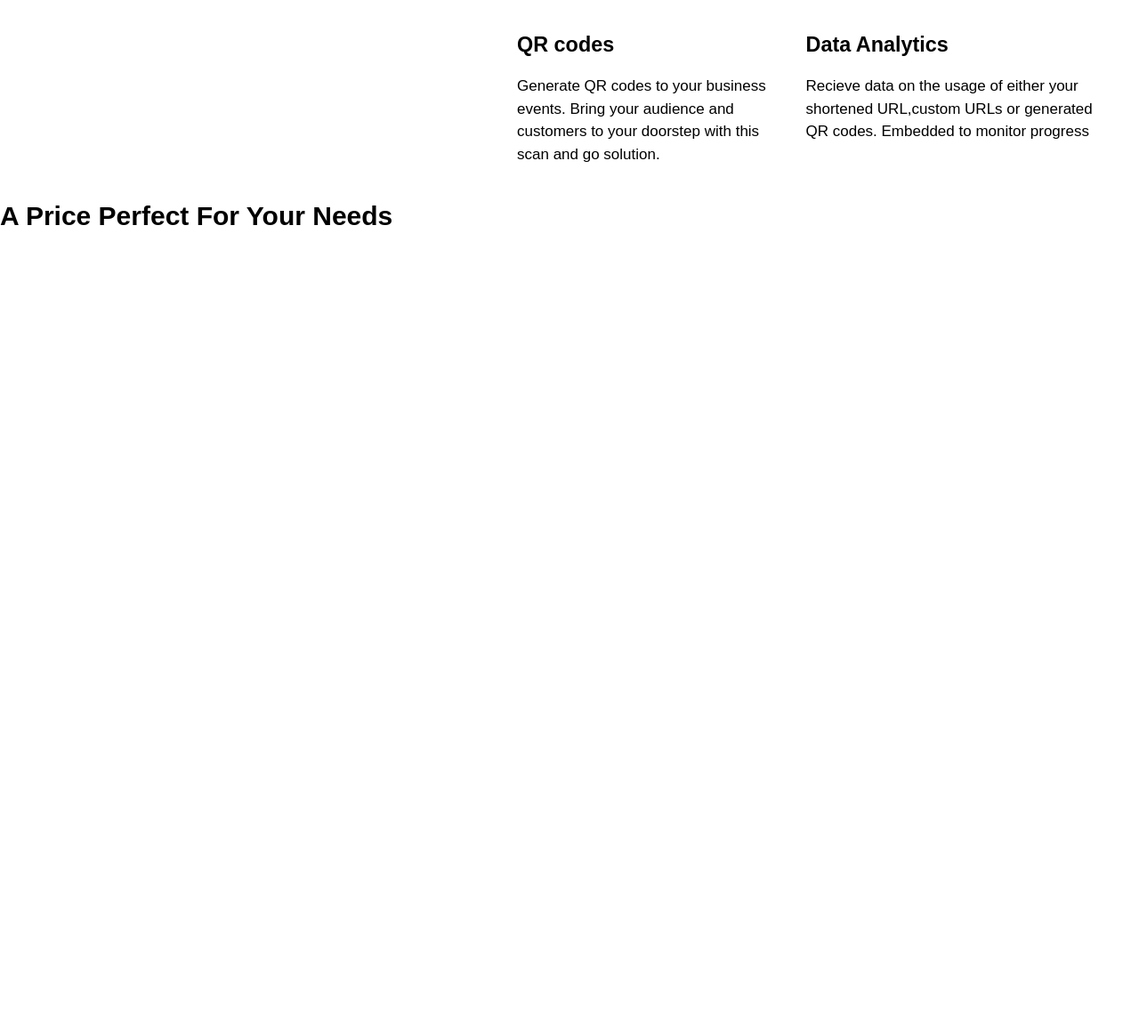
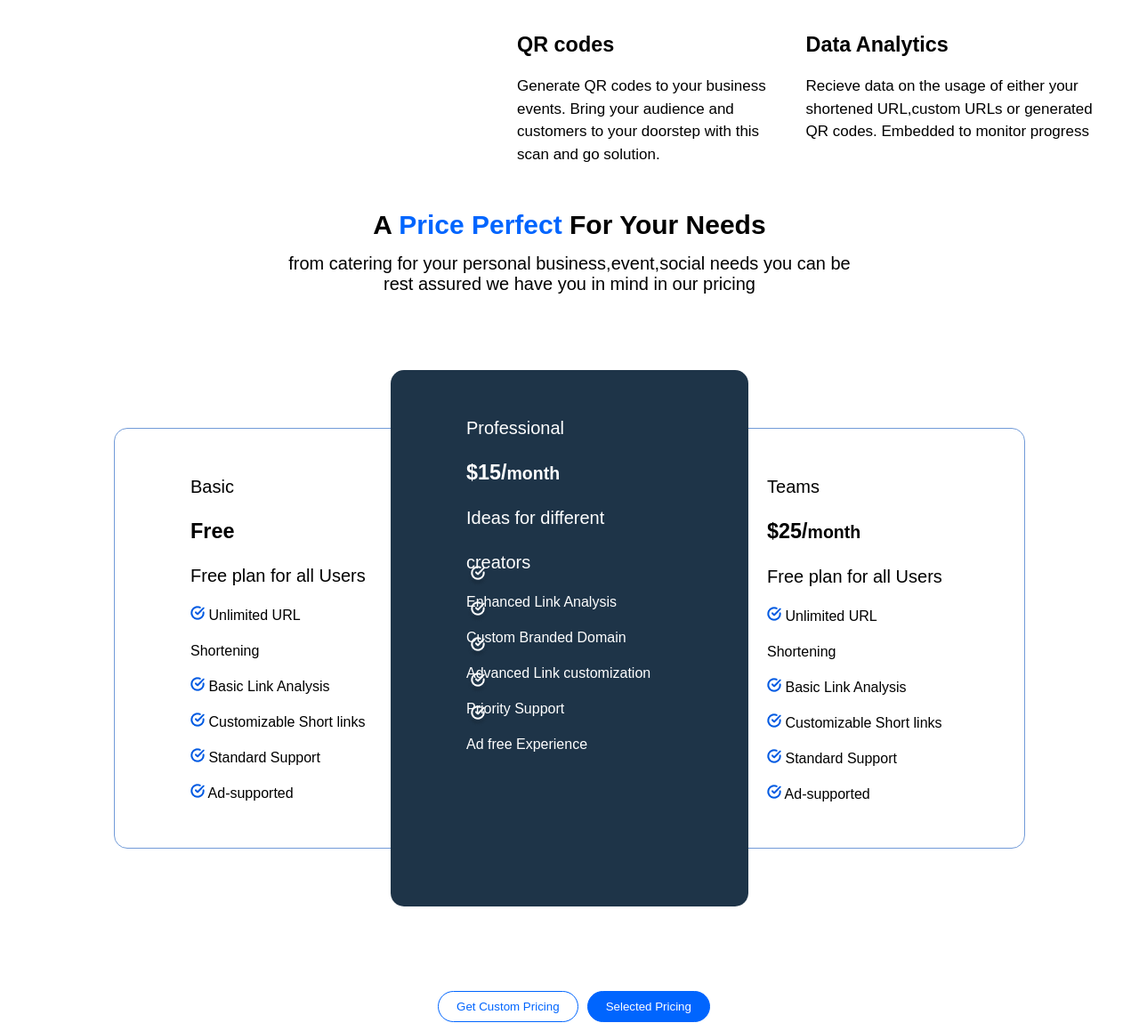
Before and after one commit to joyibeh93/Scissors-URL-shortening, a plain HTML site: page index.html in a window 1280 px wide. Shown: the part 1276-2435 px from the top of the page at 89% size. Before the commit the page ends 1536 px from the top, so only its background shows below. Drawn offline with Linux system fonts and the light colour scheme; a web font is replaced by a local one.

Commit message:
created the card componet

```diff
--- a/index.html
+++ b/index.html
@@ -13,7 +13,7 @@
             <img src="./Images/Logo.png" alt="logo" class="nav-logo">
 
             <ul class="nav-link">
-                <li>My URLs</li>
+                <li class="frst-list">My URLs</li>
                 <li>Features</li>
                 <li>Pricing</li>
                 <li>Analytics</li>
@@ -115,8 +115,64 @@
 
         </section>
         <section class="card-component">
-            <div>
-                <h2>A price perfect for your needs</h2>
+            <div class="card-component2">
+                <h2 class="card-header2">A <span class="sub-session-color">price perfect</span> for your needs</h2>
+                <p class="card-header2">from catering for your personal business,event,social needs you can be <br> rest assured we have you in mind in our pricing</p>
+
+                <div class="card-wrapper">
+                    <div class="card-content">
+                        <div>
+                            <span>Basic</span>
+                            <h3>Free</h3>
+                            <span  class="card-cnt">Free plan for all Users</span>
+                            <ul class="card-list">
+                                <li><img src="./Images/check-circle (1).png" alt="circle-checked"> Unlimited URL Shortening </li>
+                                <li><img src="./Images/check-circle (1).png" alt="circle-checked"> Basic Link Analysis</li>
+                                <li><img src="./Images/check-circle (1).png" alt="circle-checked"> Customizable Short links </li>
+                                <li><img src="./Images/check-circle (1).png" alt="circle-checked"> Standard Support</li>
+                                <li><img src="./Images/check-circle (1).png" alt="circle-checked"> Ad-supported </li>
+                            </ul>
+
+                        </div>
+
+
+                    </div>
+                    <div class="card-content card-container">
+                        <div>
+                            <span>Professional</span>
+                            <h3>$15/<small>month</small></h3>
+                            <span  class="card-cnt">Ideas for different creators</span>
+                            <ul class="card-list">
+                                <li><img src="./Images/check-circle.png" alt="circle-checked" class="circle-checked"> Enhanced Link Analysis</li>
+                                <li><img src="./Images/check-circle.png" alt="circle-checked" class="circle-checked circle-checked1"> Custom Branded Domain</li>
+                                <li><img src="./Images/check-circle.png" alt="circle-checked" class="circle-checked circle-checked2"> Advanced Link customization </li>
+                                <li><img src="./Images/check-circle.png" alt="circle-checked" class="circle-checked circle-checked3"> Priority Support</li>
+                                <li><img src="./Images/check-circle.png" alt="circle-checked" class="circle-checked circle-checked4"> Ad free Experience </li>
+                            </ul>
+
+                        </div>
+                    </div>
+                    <div class="card-content content-container">
+                        <div>
+                            <span>Teams</span>
+                            <h3>$25/<small>month</small></h3>
+                            <span class="card-cnt">Free plan for all Users</span>
+                            <ul class="card-list">
+                                <li><img src="./Images/check-circle (1).png" alt="circle-checked"> Unlimited URL Shortening </li>
+                                <li><img src="./Images/check-circle (1).png" alt="circle-checked"> Basic Link Analysis</li>
+                                <li><img src="./Images/check-circle (1).png" alt="circle-checked"> Customizable Short links </li>
+                                <li><img src="./Images/check-circle (1).png" alt="circle-checked"> Standard Support</li>
+                                <li><img src="./Images/check-circle (1).png" alt="circle-checked"> Ad-supported </li>
+                            </ul>
+
+                        </div>
+                    </div>
+                </div>
+                <div class="card-button">
+                    <button class="card-btn ">Get Custom Pricing </button>
+                    <button class="card-btn card-slt-price"> Selected Pricing</button>
+                </div>
+
             </div>
 
         </section>
--- a/style.css
+++ b/style.css
@@ -36,7 +36,7 @@ body{
     padding: 0px 10px;
 
 }
-li:first-child{
+.frst-list{
     color: var(--light-fill-color);
 }
 .nav-btn-dtls{
@@ -179,3 +179,80 @@ h2{
 }
 
 /* STYLING CARD COMPONENT */
+.card-component2{
+    margin-top: 50px;
+}
+.card-header2{
+    text-align: center;
+    margin-top: 15px;
+}
+.card-wrapper{
+    width: 80%;
+    margin: 150px auto;
+    display: flex;
+    justify-content: center;
+    align-content: center;
+}
+.card-content{
+    border: 1px solid #729bd8;
+    /* text-align: center; */
+    padding: 40px 85px ;
+    line-height: 2.5em;
+    border-radius: 15px;
+
+}
+.card-cnt{
+    font-family: 'Gilroy-Medium', sans-serif;
+}
+.card-list li{
+    list-style: none;
+    line-height: 2.5em;
+    font-size: 80%;
+}
+.card-container{
+   margin: -65px;
+   background-color: #1E3448;
+   color: #fff;
+   border: 0;
+}
+.circle-checked{
+    position: absolute;
+    top: 119.5rem;
+    left: 525px;
+}
+.circle-checked1{
+    top: 122rem;
+}
+.circle-checked2{
+    top: 124.5rem;
+
+}
+.circle-checked3{
+    top: 127rem;
+}
+.circle-checked4{
+    top: 129.3rem;
+}
+.content-container{
+    z-index: -1;
+}
+.card-button{
+    display: flex;
+    justify-content: center;
+    align-items: center;
+    margin-top: 20x;
+    padding: 10px;
+}
+.card-btn{
+    padding: 9px 20px;
+    border-radius: 20px;
+    display: inline-block;
+    margin-left: 10px;
+    background-color: #fff;
+    color: #0065FE;
+    border: 1px solid #0065FE;
+}
+.card-slt-price{
+    background-color: #0065FE;
+    color: #fff;
+}
```
Also changed, not shown: Images/check-circle (1).png (added), Images/check-circle.png (added).
